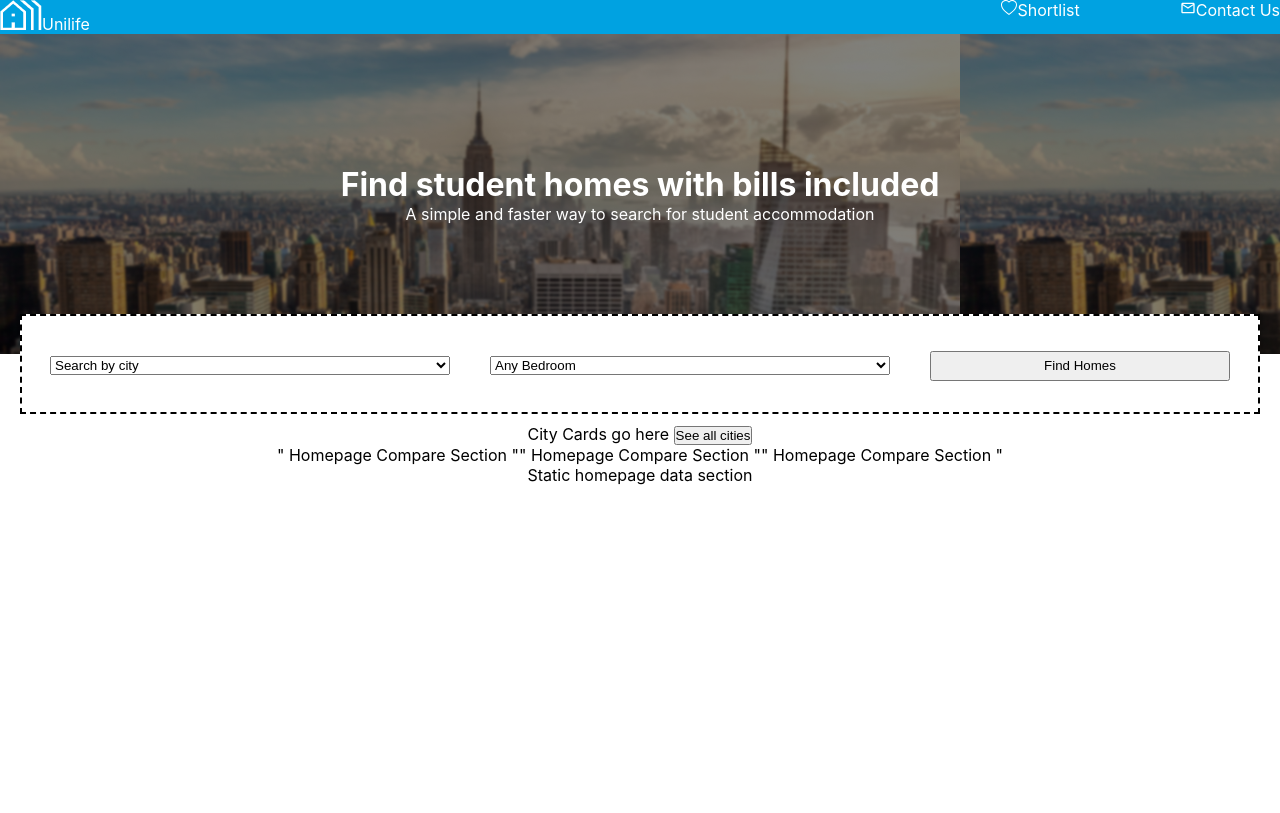
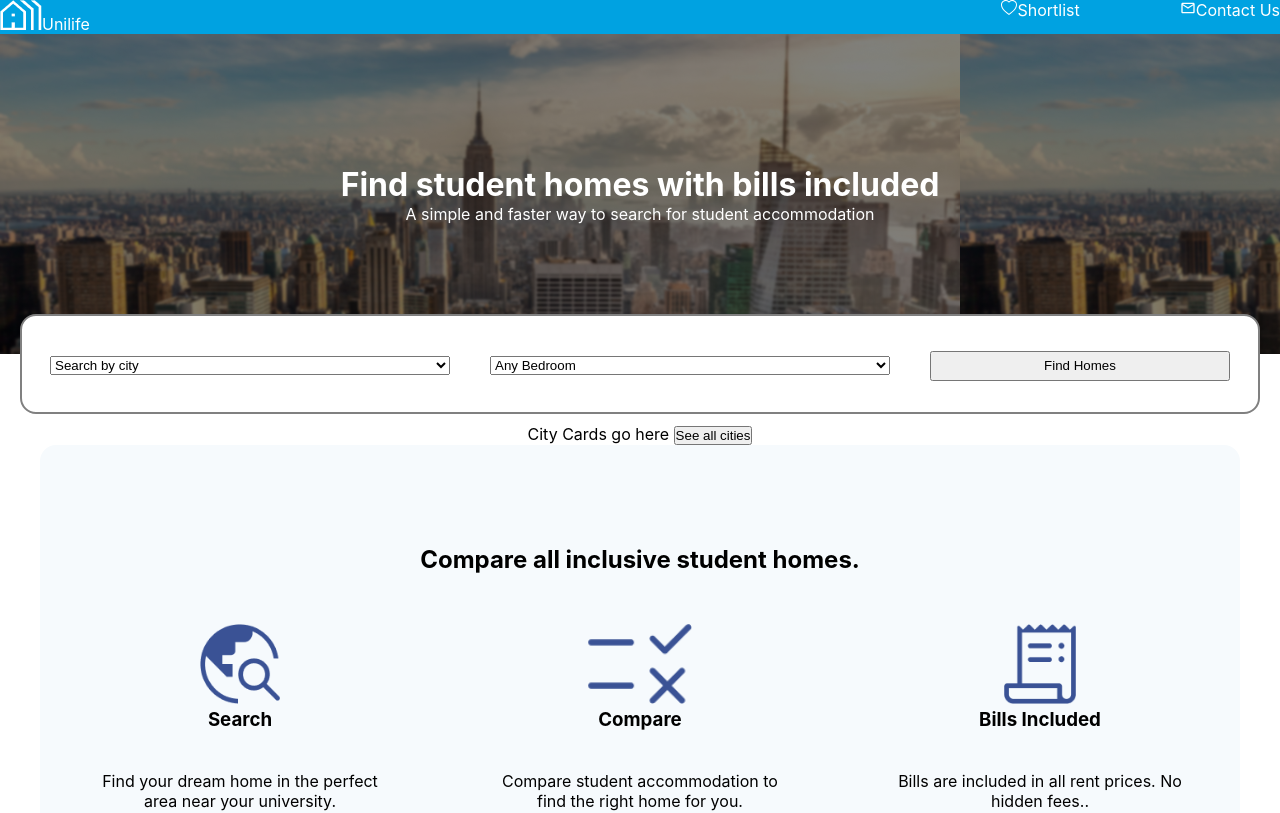
Before and after one commit to jasmatazzy/unilife-apartment-app, a React (Create React App) app: page / in a window 1280 px wide. Shown: the top 813 px of the page. Built offline with nearby package versions, Linux system fonts and the light colour scheme.

Commit message:
compare all inclusive student homes section setup

```diff
--- a/src/components/HomepageCompareSection/HomepageCompareSection.css
+++ b/src/components/HomepageCompareSection/HomepageCompareSection.css
@@ -0,0 +1,10 @@
+#homepage-compare-section-container{
+    width: 25%;
+}
+
+#homepage-compare-section-container img{
+    height: 80px;
+}
+#homepage-compare-section-container p{
+    margin-top: 40px;
+}
--- a/src/components/HomepageCompareSection/HomepageCompareSection.js
+++ b/src/components/HomepageCompareSection/HomepageCompareSection.js
@@ -1,9 +1,13 @@
 import React from 'react'
 import './HomepageCompareSection.css'
 
-const HomepageCompareSection = () => {
+const HomepageCompareSection = ({image, callToAction, description}) => {
   return (
-    <div>"     Homepage Compare Section      "</div>
+    <div id='homepage-compare-section-container'>
+      <img src={image} alt='icon'/>
+      <h3>{callToAction}</h3>
+      <p>{description}</p>
+    </div>
   )
 }
 
--- a/src/components/SearchBox/SearchBox.css
+++ b/src/components/SearchBox/SearchBox.css
@@ -1,6 +1,7 @@
 .search-box-container{
     height: 100px;
-    border: black 2px dashed;
+    border: gray 2px solid;
+    border-radius: 16px;
     background-color: white;
     margin: -40px 20px 10px 20px;
 }
--- a/src/pages/Homepage/Homepage.css
+++ b/src/pages/Homepage/Homepage.css
@@ -1,7 +1,21 @@
-.homepage-container{
+.homepage-container {
     min-height: 100vh;
 }
-.homepage-compare-section{
+
+.homepage-compare-with-header {
+    background-color: #F6FAFD;
+    margin: 0 40px;
+    height: 400px;
+    border-radius: 16px;
+
+}
+.homepage-compare-with-header h2{
+    padding-top: 100px;
+    padding-bottom: 50px;
+}
+
+
+.homepage-compare-section {
     display: flex;
-    justify-content: center;
+    justify-content: space-around;
 }
--- a/src/pages/Homepage/Homepage.js
+++ b/src/pages/Homepage/Homepage.js
@@ -3,6 +3,9 @@ import './Homepage.css'
 import Banner from '../../components/Banner/Banner'
 import SearchBox from '../../components/SearchBox/SearchBox'
 import HomepageCompareSection from '../../components/HomepageCompareSection/HomepageCompareSection'
+import searchIcon from '../../assets/icon-search.png'
+import compareIcon from '../../assets/icon-compare.png'
+import billsIcon from '../../assets/icon-bills.png'
 
 
 const Homepage = () => {
@@ -11,10 +14,25 @@ const Homepage = () => {
       <Banner />
       <SearchBox />
       <div>City Cards go here <button>See all cities</button></div>
-      <div className='homepage-compare-section'>
-        <HomepageCompareSection />
-        <HomepageCompareSection />
-        <HomepageCompareSection />
+      <div className='homepage-compare-with-header'>
+        <h2>Compare all inclusive student homes.</h2>
+        <div className='homepage-compare-section'>
+          <HomepageCompareSection
+            image={searchIcon}
+            callToAction='Search'
+            description='Find your dream home in the perfect area near your university.'
+          />
+          <HomepageCompareSection
+            image={compareIcon}
+            callToAction='Compare'
+            description='Compare student accommodation to find the right home for you.'
+          />
+          <HomepageCompareSection
+            image={billsIcon}
+            callToAction='Bills Included'
+            description='Bills are included in all rent prices. No hidden fees..'
+          />
+        </div>
       </div>
       <div>Static homepage data section</div>
     </div>
```
Also changed, not shown: src/assets/icon-handHoldingHome.png (renamed from src/assets/ico-handHoldingHome.png).
